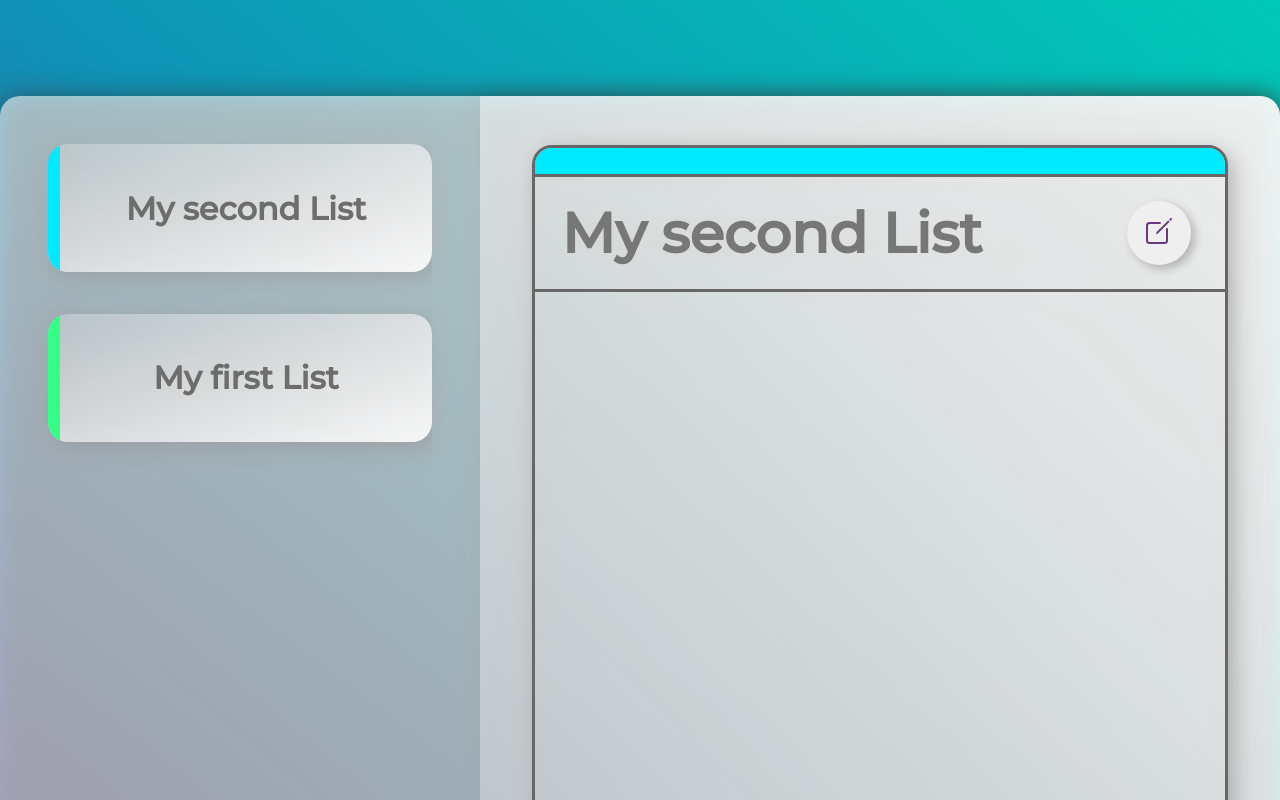
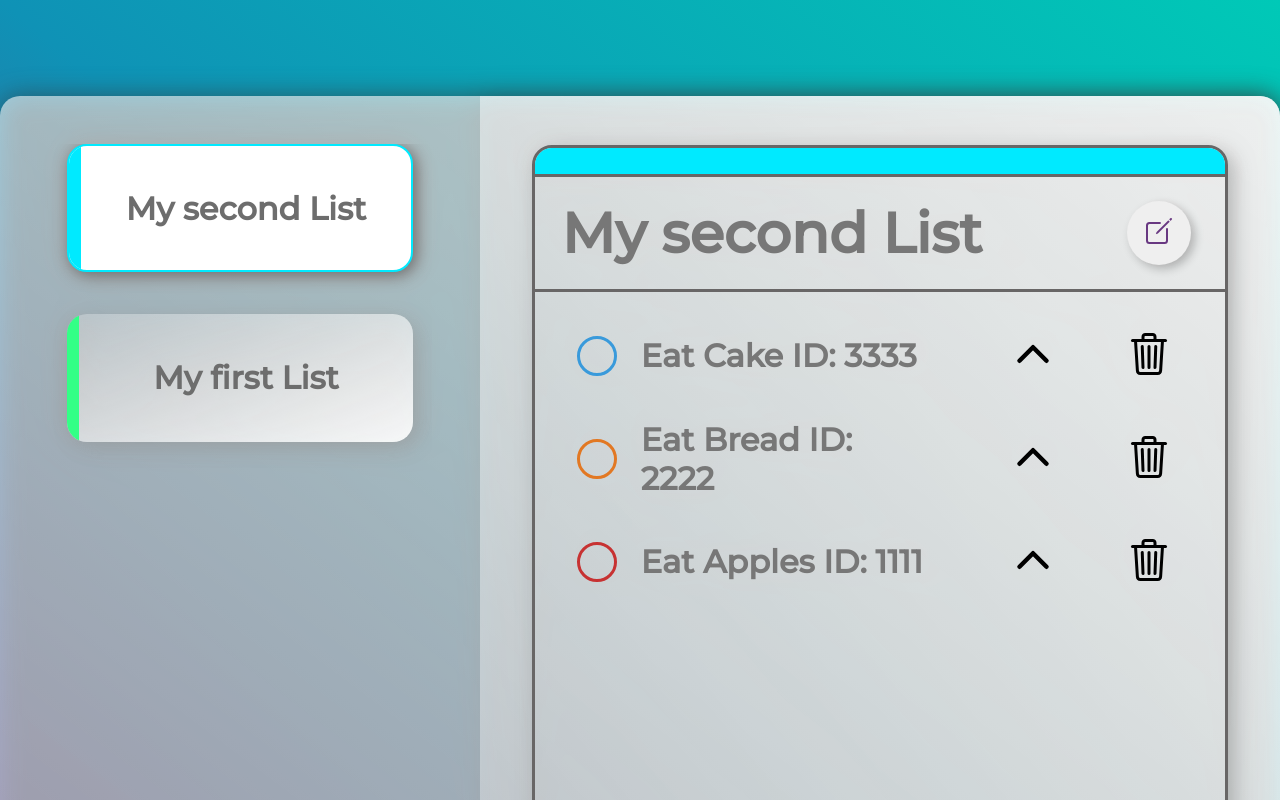
Before and after one commit to WhoDatChino/To-do-App, a plain HTML site: page index.html in a window 1280 px wide. Both pictures are taken after a click on the element "My second List". Shown: the top 800 px of the page. Drawn offline with nearby package versions, Linux system fonts and the light colour scheme.

Commit message:
Active class for current list

```diff
--- a/script.js
+++ b/script.js
@@ -12,6 +12,7 @@ const formContainer = document.querySelector(".form-container");
 const form = document.querySelector(".new-list-item-form");
 const successMessage = document.querySelector(".success-message");
 const listItemsParent = document.querySelector(".list-items");
+const activeClass = document.querySelector(".list-element, .active");
 
 const newListBtn = document.querySelector(".new-list-btn");
 const colourPickerBtn = document.querySelector(".list-colour-btn");
@@ -71,7 +72,7 @@ const fullList1 = {
   id: "123456781",
   listTitle: "My first List",
   colour: "var(--bright-theme)",
-  listItems: [listItemData1, listItemData2, listItemData3],
+  listItems: [],
 };
 
 const fullList2 = {
@@ -226,18 +227,6 @@ class ListItem {
   }
 }
 
-function clearForm() {
-  // Clears input fields
-  itemNameInput.value =
-    itemDueDateInput.value =
-    itemTimeDueInput.value =
-    itemDescriptionInput.value =
-      "";
-
-  // Ensure default pri always "no priority"
-  itemPriorityInput.value = "no_pri";
-}
-
 class App {
   curList = 1;
   listInLC;
@@ -390,21 +379,103 @@ class App {
 
   _changeCurList(e) {
     const targetID = e.target.dataset.listid;
-    console.log(`IT`, targetID);
+
+    let prevSelectedEle; // let prevListPreview;
+    // if (this.curList !== 1) {
+    //   prevListPreview = listPreviewsParent.querySelector(
+    //     `[data-listID = '${curListID}']`
+    //   );
+    // }
     if (!targetID) return;
+
+    if (this.curList !== 1)
+      prevSelectedEle = listPreviewsParent.querySelector(
+        `[data-listID = '${this.curList.id}']`
+      );
+
+    if (this.curList.id !== targetID) {
+      // 1. Set curList to clicked element
       this.curList = this.listCollection.filter(
         (list) => list.id === targetID
       )[0];
 
+      listPreviewsParent
+        .querySelectorAll(".list-element")
+        .forEach((ele) => ele.classList.remove("active"));
+
+      if (prevSelectedEle) {
+        prevSelectedEle.style.border = "none";
+        prevSelectedEle.classList.remove("active");
+      }
+
+      const selectedEle = listPreviewsParent.querySelector(
+        `[data-listID = '${this.curList.id}']`
+      );
+      console.log(selectedEle);
+      selectedEle.classList.add("active");
+      selectedEle.style.border = `${this.curList.colour} 2px solid`;
+      // selectedEle.style.backgroundColor = `white`;
+
+      // 2. Show the list
       this._showList();
 
       // Render list title contents
       this._renderListTitle(this.curList);
       this._renderListColour();
 
+      // Clering any prev list contents
+      listItemsParent.innerHTML = "";
+
+      //  Rendering curList list contents
+      if (this.listCollection[this._findObjectAlgo()].listItems.length > 0) {
+        this.listCollection[this._findObjectAlgo()].listItems.forEach((item) =>
+          this._renderListItem(item)
+        );
+      }
+
+      // listPreviewsParent
+      //   .querySelectorAll(".list-element")
+      //   .forEach((ele) => (ele.style.border = "none"));
+
+      // prevListPreview = listPreviewsParent.querySelector(
+      //   `[data-listID = '${targetID}']`
+      // );
+      // prevListPreview.classList.toggle("active");
+      // activeClass.style.border = `${this.curList.colour} 2px solid`;
+      // console.log(activeClass);
+
+      // const curElement = listPreviewsParent.querySelector(
+      //   `[data-listID = '${curListID}']`
+      // );
+
+      if (targetID === this.curList.id) {
+        // curElement.style.border = `${this.curList.colour} 2px solid`;
+        return;
+      }
+      // console.log(`TARGET ID`, targetID);
+      // console.log(`prev`, prevListPreview);
+
+      // if (targetID === curListID) {
+      //   listPreviewsParent.querySelector(
+      //     `[data-listID = '${curListID}']`
+      //   ).style.backgroundColor = `${this.curList.colour}`;
+      //   console.log(`hello`);
+      // }
+      // if (this.curList !== 1) prevListPreview.classList.remove(".active");
+
+      // const newListPreview = listPreviewsParent.querySelector(
+      //   `[data-listID = '${this.curList.id}']`
+      // );
+      // newListPreview.classList.toggle("active");
+
+      // this._addActiveClass();
+    }
+
     // console.log(`cur:`, this.curList);
     // console.log(this.listCollection);
   }
+
+  _returnSelectedPreview(data) {}
 
   // Creating new list
   _addNewList(e) {
@@ -423,6 +494,8 @@ class App {
 
     // Setting current List to created list
     this.curList = newList;
+
+    // this._changeCurList();
 
     // Removing message and rendering list preview
     this._messageChecker();
@@ -483,6 +556,12 @@ class App {
 
     // console.log(foundID);
   }
+
+  // Adding active class to list preview
+  // _addActiveClass() {
+  //   if (listPreviewsParent.childNodes.contains("active"))
+  //     console.log(`children`);
+  // }
 
   // Hiding and showing right hand side list.
   _showList() {
@@ -623,6 +702,11 @@ class App {
                  ${data.timeDue}
              </p>`;
 
+    if (!data.description && !data.dueDate && !data.timeDue)
+      html += `<p class="extra-info">
+              <span>No additional information added </span>
+             </p>`;
+
     html += `</div>
 
               </div>`;
--- a/style.css
+++ b/style.css
@@ -129,7 +129,7 @@ body {
 /* List element */
 .lists-column .list-element {
   min-height: 8rem;
-  width: 100%;
+  width: 90%;
   background-image: linear-gradient(
     to left top,
     rgba(255, 255, 255, 0.911),
@@ -143,12 +143,23 @@ body {
   display: flex;
   align-items: center;
   justify-content: flex-start;
+  transition: all 100ms ease-in-out;
 }
 .list-element {
   cursor: pointer;
 }
 .list-element.no-lists {
   pointer-events: none;
+}
+.list-element:hover {
+  background-color: white;
+}
+.list-element.active {
+  border: var(--grey-theme) 2px solid;
+  border-left: none;
+  box-shadow: 3px 3px 15px rgb(109, 109, 109);
+  background-color: white;
+  /* background-color: blue; */
 }
 
 .list-previews :first-child {
@@ -467,7 +478,7 @@ body {
   border-radius: 0 0 15px 15px;
   left: 50%;
   transform: translate(-50%);
-  transition: max-height 400ms ease-out;
+  transition: max-height 350ms ease-out;
 }
 .list-additional-info.expanded {
   max-height: 10rem;
@@ -497,7 +508,7 @@ body {
   border-color: rgba(95, 158, 160, 0);
   margin: 0 1rem;
   padding: 0 1rem;
-  transition: all 300ms ease-out;
+  transition: all 250ms ease-out;
 }
 .item-interactions .expand-item,
 .delete-item {
```
Also changed, not shown: index.html (+3 -3 lines). Lines whose indentation alone changed are shown as unchanged.
